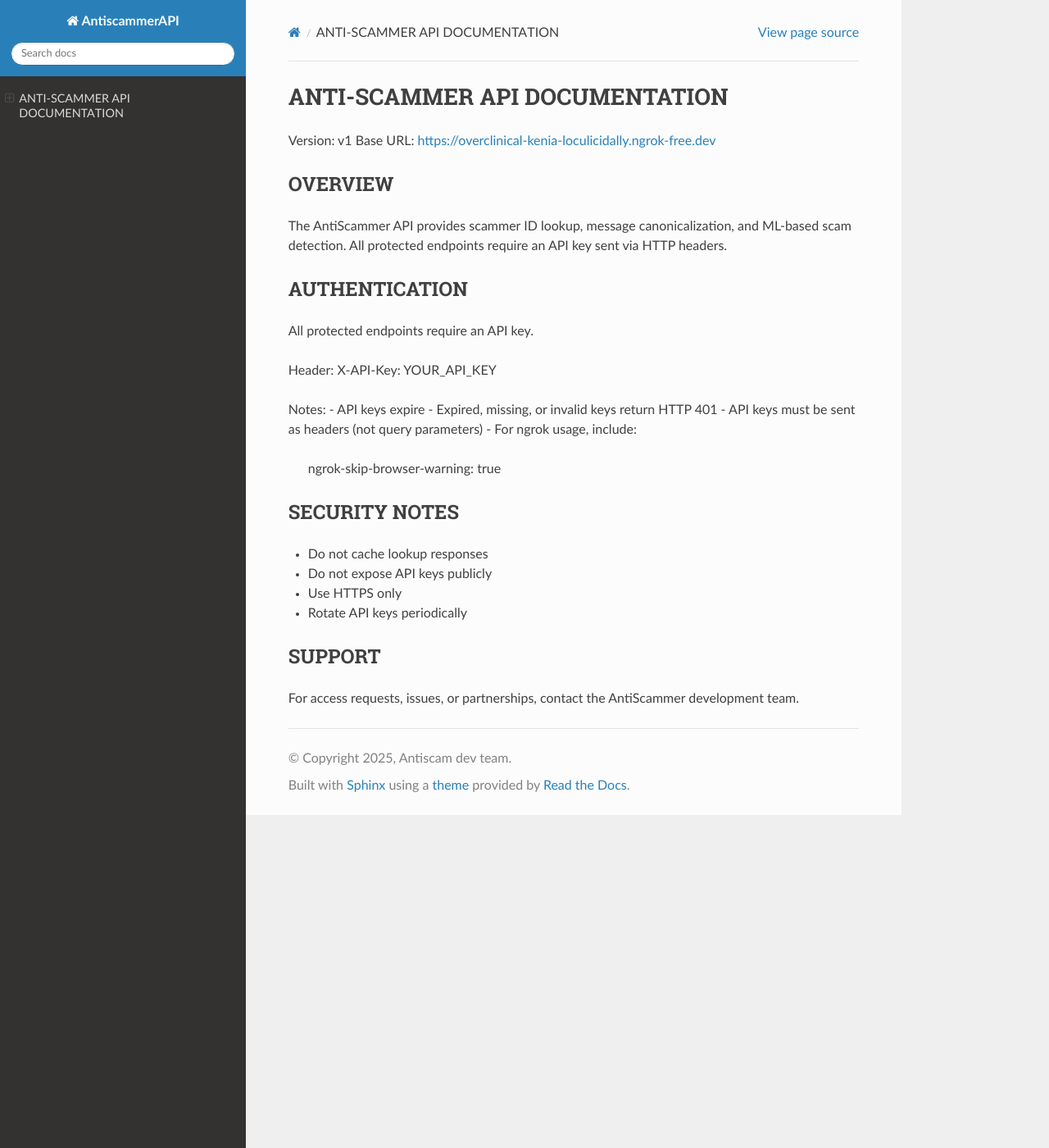
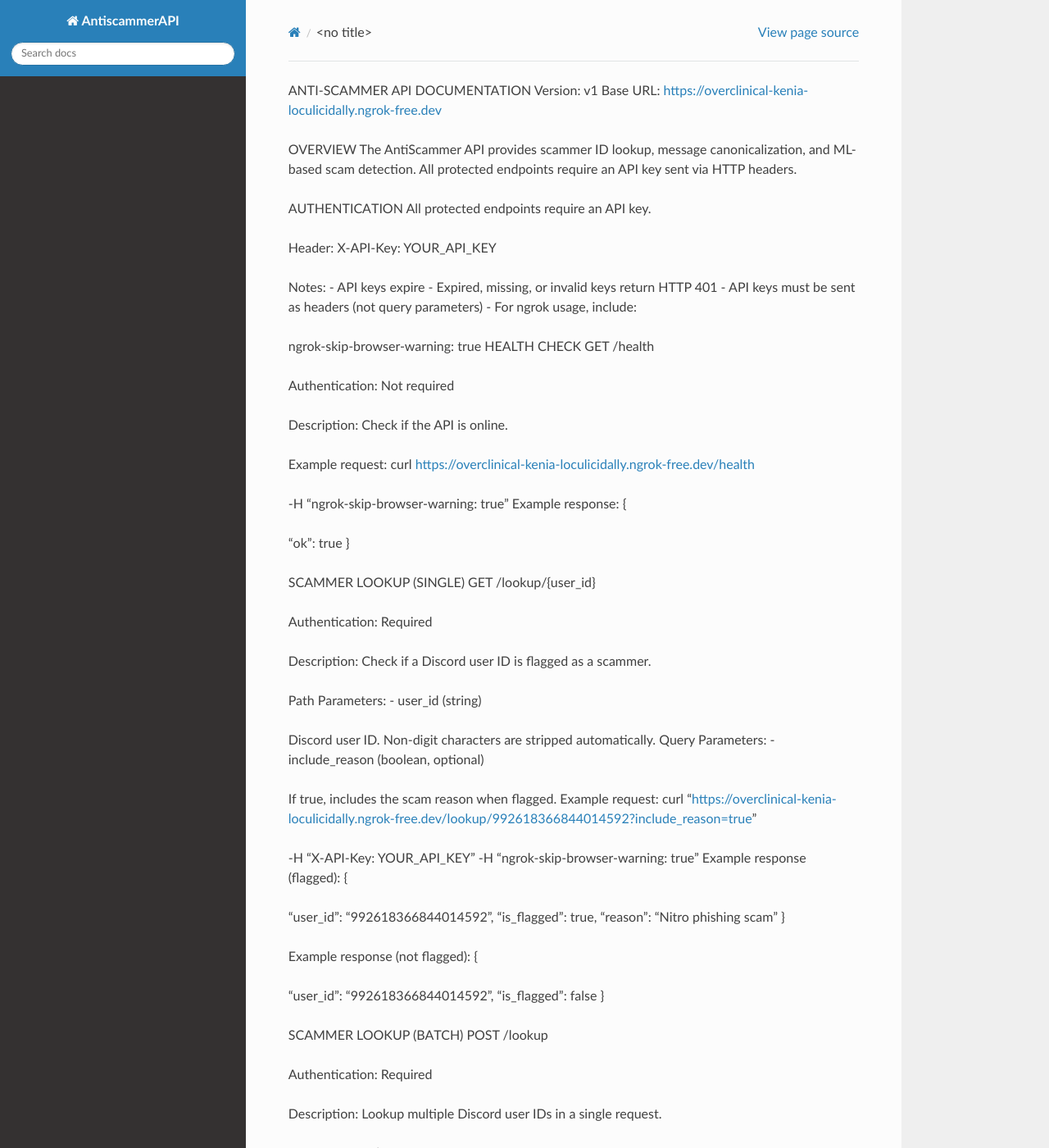
Before and after one commit to Antiscammer-Dev-team/APIANTISCAMMER, a Sphinx documentation site: the page built from docs/source/index.rst, in a window 1280 px wide and 1400 px high. Shown: the whole window at 82% size. Built offline with Sphinx 7.4.7 and the Read the Docs theme 3.1.0, drawn with Linux system fonts in a browser that asks for light colours; some of the changed text lies outside the part shown.

Commit message:
Update index.rst

```diff
--- a/docs/source/index.rst
+++ b/docs/source/index.rst
@@ -1,42 +1,160 @@
 ANTI-SCAMMER API DOCUMENTATION
-=============================
-
-Version: v1
-Base URL:
-https://overclinical-kenia-loculicidally.ngrok-free.dev
-
+Version: v1 Base URL: https://overclinical-kenia-loculicidally.ngrok-free.dev
 
 OVERVIEW
---------
-The AntiScammer API provides scammer ID lookup, message canonicalization,
-and ML-based scam detection. All protected endpoints require an API key
-sent via HTTP headers.
-
+The AntiScammer API provides scammer ID lookup, message canonicalization, and ML-based scam detection. All protected endpoints require an API key sent via HTTP headers.
 
 AUTHENTICATION
---------------
 All protected endpoints require an API key.
 
-Header:
-X-API-Key: YOUR_API_KEY
+Header: X-API-Key: YOUR_API_KEY
 
-Notes:
-- API keys expire
-- Expired, missing, or invalid keys return HTTP 401
-- API keys must be sent as headers (not query parameters)
-- For ngrok usage, include:
-  ngrok-skip-browser-warning: true
+Notes: - API keys expire - Expired, missing, or invalid keys return HTTP 401 - API keys must be sent as headers (not query parameters) - For ngrok usage, include:
 
+ngrok-skip-browser-warning: true
+HEALTH CHECK
+GET /health
+
+Authentication: Not required
+
+Description: Check if the API is online.
+
+Example request: curl https://overclinical-kenia-loculicidally.ngrok-free.dev/health
+
+-H "ngrok-skip-browser-warning: true"
+Example response: {
+
+"ok": true
+}
+
+SCAMMER LOOKUP (SINGLE)
+GET /lookup/{user_id}
+
+Authentication: Required
+
+Description: Check if a Discord user ID is flagged as a scammer.
+
+Path Parameters: - user_id (string)
+
+Discord user ID. Non-digit characters are stripped automatically.
+Query Parameters: - include_reason (boolean, optional)
+
+If true, includes the scam reason when flagged.
+Example request: curl "https://overclinical-kenia-loculicidally.ngrok-free.dev/lookup/992618366844014592?include_reason=true"
+
+-H "X-API-Key: YOUR_API_KEY" -H "ngrok-skip-browser-warning: true"
+Example response (flagged): {
+
+"user_id": "992618366844014592", "is_flagged": true, "reason": "Nitro phishing scam"
+}
+
+Example response (not flagged): {
+
+"user_id": "992618366844014592", "is_flagged": false
+}
+
+SCAMMER LOOKUP (BATCH)
+POST /lookup
+
+Authentication: Required
+
+Description: Lookup multiple Discord user IDs in a single request.
+
+Request Body: {
+
+"user_ids": [
+"992618366844014592", "123456789012345678"
+], "include_reason": true
+
+}
+
+Limits: - 1 to 500 user IDs per request
+
+Example request: curl -X POST "https://overclinical-kenia-loculicidally.ngrok-free.dev/lookup"
+
+-H "Content-Type: application/json" -H "X-API-Key: YOUR_API_KEY" -H "ngrok-skip-browser-warning: true" -d '{
+
+"user_ids": ["992618366844014592"], "include_reason": true
+}'
+
+Example response: {
+
+"count": 1, "results": [
+
+{
+"user_id": "992618366844014592", "is_flagged": true, "reason": "Crypto impersonation scam"
+}
+
+]
+
+}
+
+MESSAGE CANONICALIZATION
+POST /canonicalize
+
+Authentication: Required
+
+Description: Normalize a message and detect obfuscation techniques such as: - Vertical text - Emoji padding - Markdown abuse - Excessive whitespace
+
+Request Body: {
+
+"message": "FnRnEnEnNnInTnRnO"
+}
+
+Example response: {
+
+"raw": "FnRnEnEnNnInTnRnO", "clean": "F R E E N I T R O", "joined": "FREENITRO", "obfuscation": {
+
+"looks_vertical": true, "line_count": 9, "single_char_line_ratio": 1.0, "whitespace_ratio": 0.42
+}
+
+}
+
+SCAM DETECTION
+POST /detect
+
+Authentication: Required
+
+Description: Runs ML-based scam detection with optional conversation context.
+
+Request Body: {
+
+"message": "Free nitro click here", "context_messages": [
+
+{
+"created_at": "2025-12-16T21:00:00", "author": "user123", "content": "check this out"
+}
+
+]
+
+}
+
+Example response: {
+
+"probability": 97.3, "is_scam": true, "reason": "Known Discord Nitro phishing pattern with link bait."
+}
+
+Detection Notes: - Probability ranges from 0 to 100 - Strong obfuscation may force is_scam = true - Hard bypass rules override model output
+
+ERROR RESPONSES
+401 Unauthorized: {
+
+"detail": "Missing API key"
+}
+
+{
+"detail": "API key expired"
+}
+
+400 Bad Request: {
+
+"detail": "Invalid user_id"
+}
 
 SECURITY NOTES
---------------
-- Do not cache lookup responses
-- Do not expose API keys publicly
-- Use HTTPS only
-- Rotate API keys periodically
-
-
+Do not cache lookup responses
+Do not expose API keys publicly
+Use HTTPS only
+Rotate API keys periodically
 SUPPORT
--------
-For access requests, issues, or partnerships, contact the AntiScammer
-development team.
+For access requests, issues, or partnerships, contact the AntiScammer development team.
```
